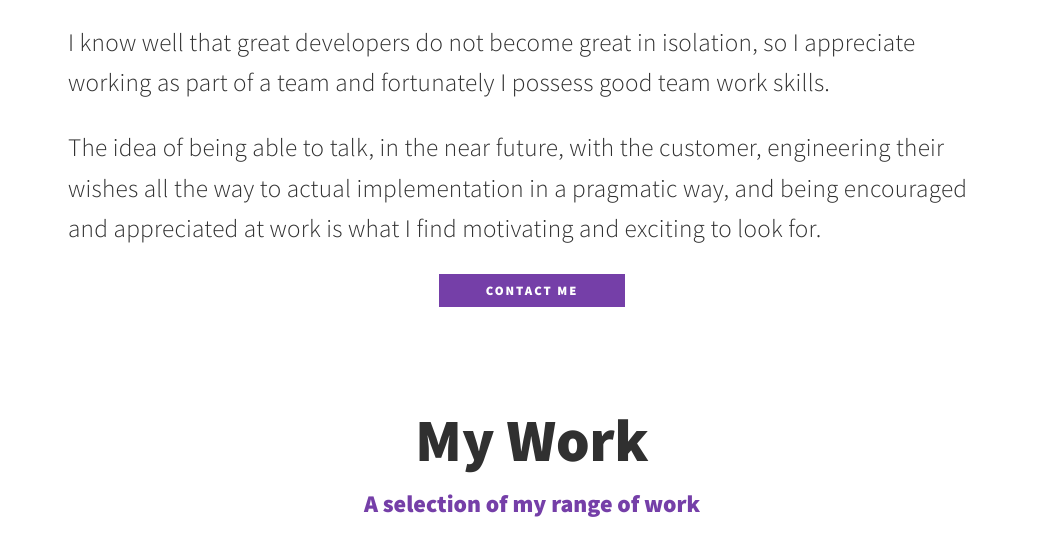
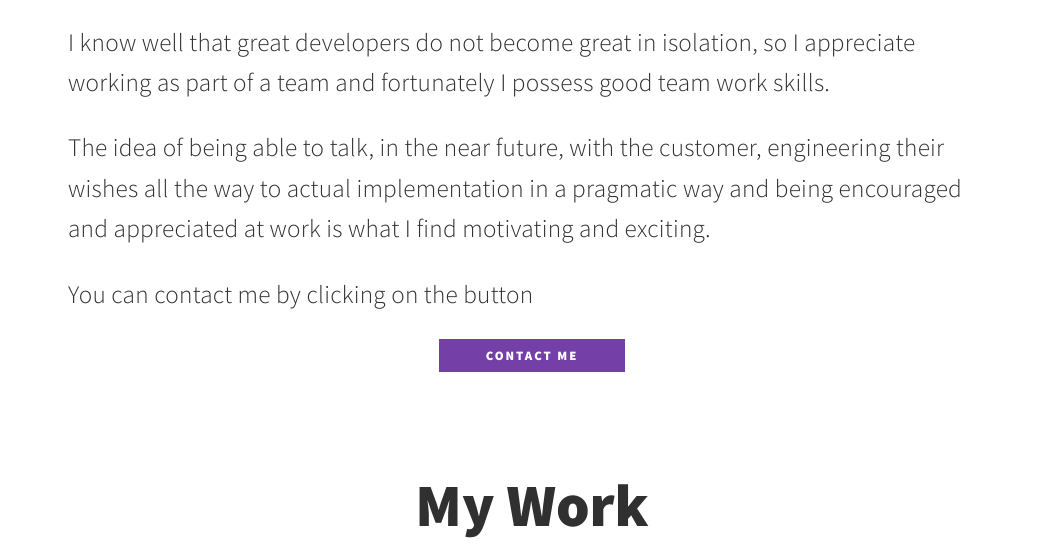
Before and after one commit to farimatorabi/farimatorabi.github.io, a plain HTML site: page index.html in a window 1280 px wide. Shown: the part 1140-1687 px from the top of the page, without its empty margins (108-1171 px from the left). Drawn offline with nearby package versions, Linux system fonts and the light colour scheme.

Commit message:
Update index.html

```diff
--- a/index.html
+++ b/index.html
@@ -43,7 +43,8 @@
                 <p> I'm a bachelor's graduate of LAB University of Applied Sciences in Business Information Technology. I have moderate proficiency in frontend development and, I have worked with HTML, CSS, and JavaScript to complete past projects. I’m learning and very eager to deepen my knowledge of modern frontend frameworks like React.</p>
                 <p>I am responsible and good at meeting deadlines.I have an eye for details and love getting things done as neatly and meticulously as possible. I’m a fast and keen learner; I’m ambitious and love to learn new things and improve my skills continually; I am always on the lookout for new tools and ways of doing things.</p>
                 I know well that great developers do not become great in isolation, so I appreciate working as part of a team and fortunately I possess good team work skills.</p>
-                <p>The idea of being able to talk, in the near future, with the customer, engineering their wishes all the way to actual implementation in a pragmatic way, and being encouraged and appreciated at work is what I find motivating and exciting to look for.</p>
+                <p>The idea of being able to talk, in the near future, with the customer, engineering their wishes all the way to actual implementation in a pragmatic way and being encouraged and appreciated at work is what I find motivating and exciting.</p>
+                <p id="contactMe-paragraph">You can contact me by clicking on the button</p>
                 <a href="#contact" class="btn">Contact Me</a>
             </div>
         </section>  <!-- / About me-->
```
